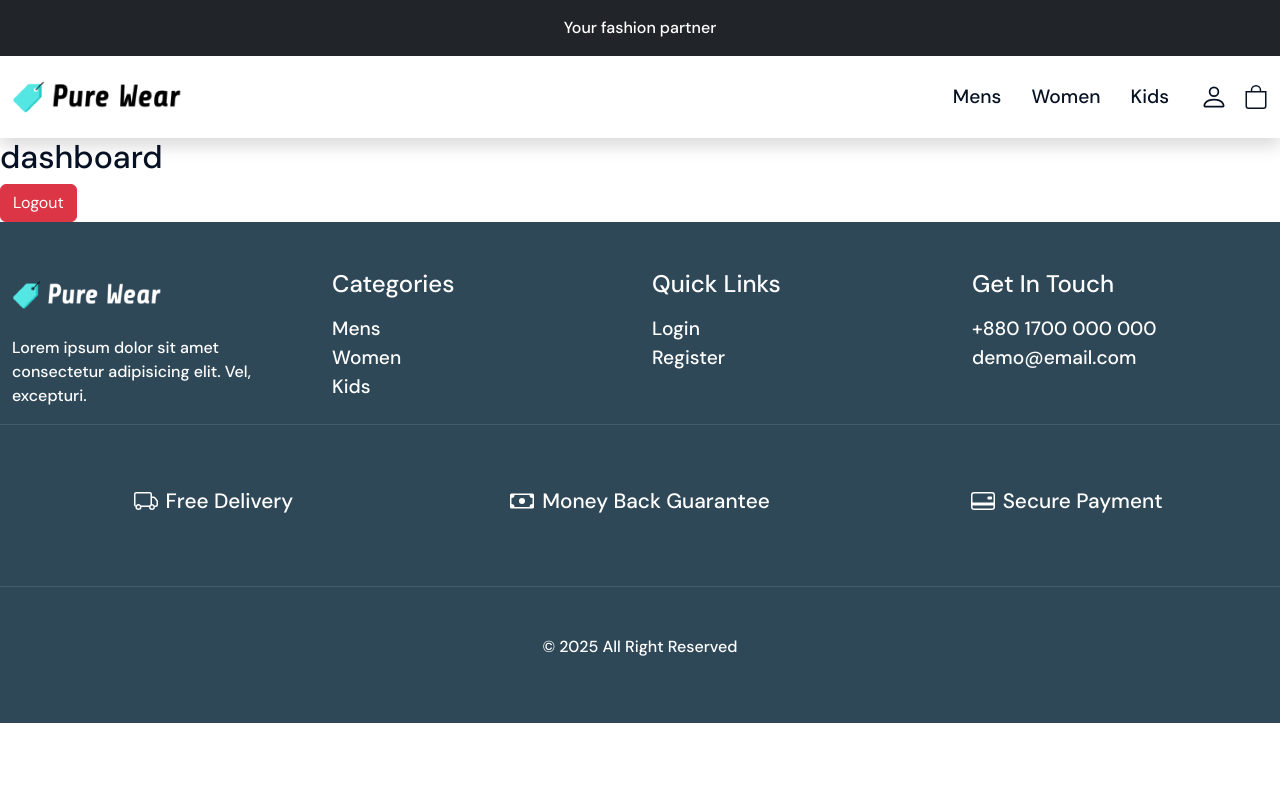
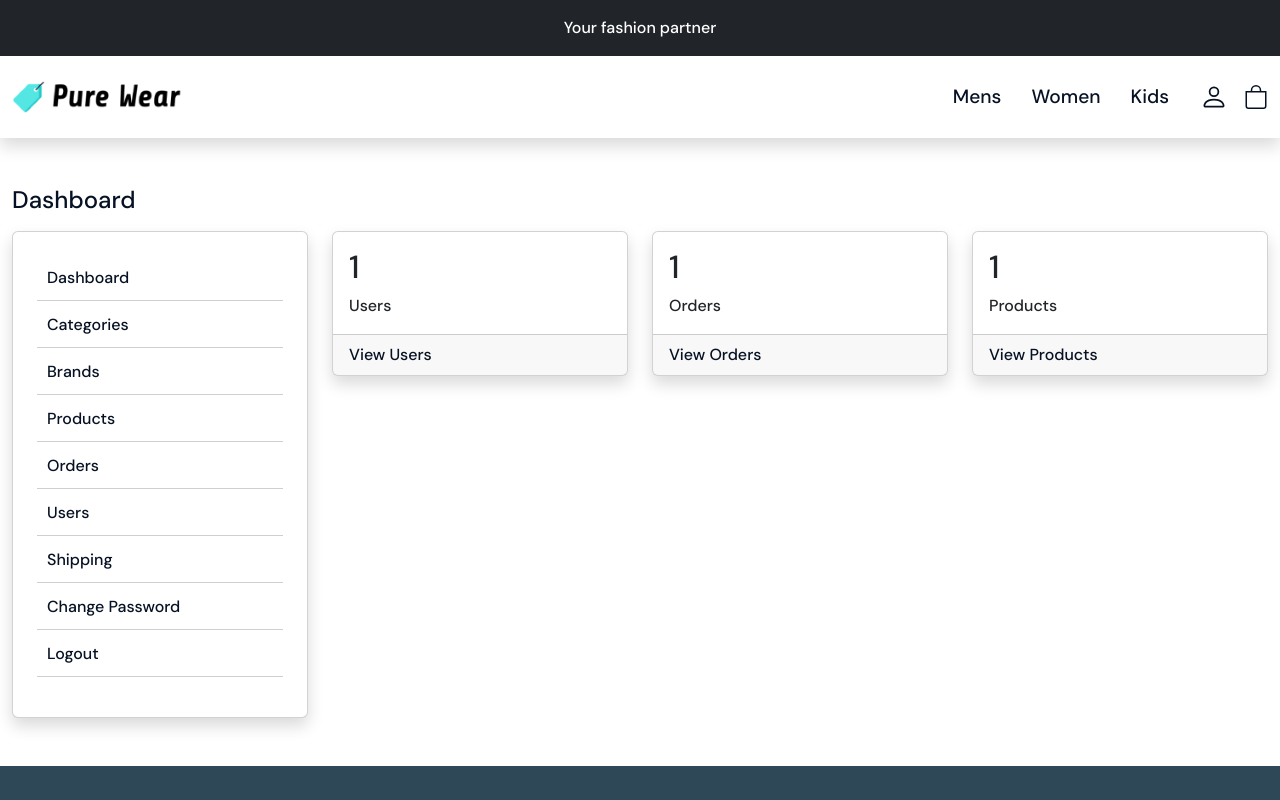
Before and after one commit to sksheikh/ecom-laravel-react, a React (Vite) app in the folder frontend/: page /admin/dashboard in a window 1280 px wide. Shown: the top 800 px of the page. Built offline with nearby package versions, Linux system fonts and the light colour scheme; sample sign-in values are in the browser's storage.

Commit message:
dashboard ui

```diff
--- a/frontend/src/assets/css/style.scss
+++ b/frontend/src/assets/css/style.scss
@@ -59,9 +59,8 @@
   max-width: 1440px;
 }
 
-.nav-tabs{
-
-  .nav-link{
+.nav-tabs {
+  .nav-link {
     color: $primary-black;
   }
 }
@@ -199,8 +198,25 @@
   }
 }
 
-.login{
+.login {
   width: 450px;
+}
+
+.sidebar {
+  ul {
+    li {
+      border-bottom: 1px solid rgba(6, 17, 35, 0.2);
+      margin-bottom: 2px;
+      a {
+        display: block;
+        padding: 10px 10px;
+        color: $primary-black;
+        &:hover {
+          color: $primary-color;
+        }
+      }
+    }
+  }
 }
 
 // Media query
--- a/frontend/src/components/admin/Dashboard.jsx
+++ b/frontend/src/components/admin/Dashboard.jsx
@@ -1,13 +1,64 @@
 import React, { useContext } from 'react'
 import Layout from '../common/Layout'
 import { AdminAuthContext } from '../context/AdminAuth'
+import Sidebar from '../common/Sidebar'
 
 const Dashboard = () => {
   const {logout} = useContext(AdminAuthContext)
   return (
     <Layout>
-      <h2>dashboard</h2>
-      <button className='btn btn-danger' onClick={logout}>Logout</button>
+      {/* <h2>dashboard</h2> */}
+      {/* <button className='btn btn-danger' onClick={logout}>Logout</button> */}
+      <div className="container">
+        <div className="row">
+          <div className="d-flex justify-content-between mt-5 pb-3">
+            <h4 className="h4 pb-0 mb-0">Dashboard</h4>
+          </div>
+          <div className="col-md-3">
+            <Sidebar />
+          </div>
+          <div className="col-md-9">
+            <div className="row">
+              <div className="col-md-4">
+                <div className="card shadow">
+                  <div className="card-body">
+                    <h2>1</h2>
+                    <span>Users</span>
+                  </div>
+                  <div className="card-footer">
+                    <a href="">View Users</a>
+                  </div>
+                </div>
+              </div>
+
+              <div className="col-md-4">
+                <div className="card shadow">
+                  <div className="card-body">
+                    <h2>1</h2>
+                    <span>Orders</span>
+                  </div>
+                  <div className="card-footer">
+                    <a href="">View Orders</a>
+                  </div>
+                </div>
+              </div>
+
+              <div className="col-md-4">
+                <div className="card shadow">
+                  <div className="card-body">
+                    <h2>1</h2>
+                    <span>Products</span>
+                  </div>
+                  <div className="card-footer">
+                    <a href="">View Products</a>
+                  </div>
+                </div>
+              </div>
+            </div>
+          </div>
+
+        </div>
+      </div>
     </Layout>
   )
 }
--- /dev/null
+++ b/frontend/src/components/common/Sidebar.jsx
@@ -0,0 +1,29 @@
+import React, { useContext } from 'react';
+import { AdminAuthContext } from '../context/AdminAuth';
+
+const Sidebar = () => {
+    const { logout } = useContext(AdminAuthContext);
+    return (
+        <>
+            <div className="card shadow mb-5 sidebar">
+                <div className="card-body p-4">
+                    <ul>
+                        <li><a href="">Dashboard</a></li>
+                        <li><a href="">Categories</a></li>
+                        <li><a href="">Brands</a></li>
+                        <li><a href="">Products</a></li>
+                        <li><a href="">Orders</a></li>
+                        <li><a href="">Users</a></li>
+                        <li><a href="">Shipping</a></li>
+                        <li><a href="">Change Password</a></li>
+                        <li><a href="#" onClick={logout}>Logout</a></li>
+
+                    </ul>
+                </div>
+            </div>
+
+        </>
+    )
+}
+
+export default Sidebar
```
